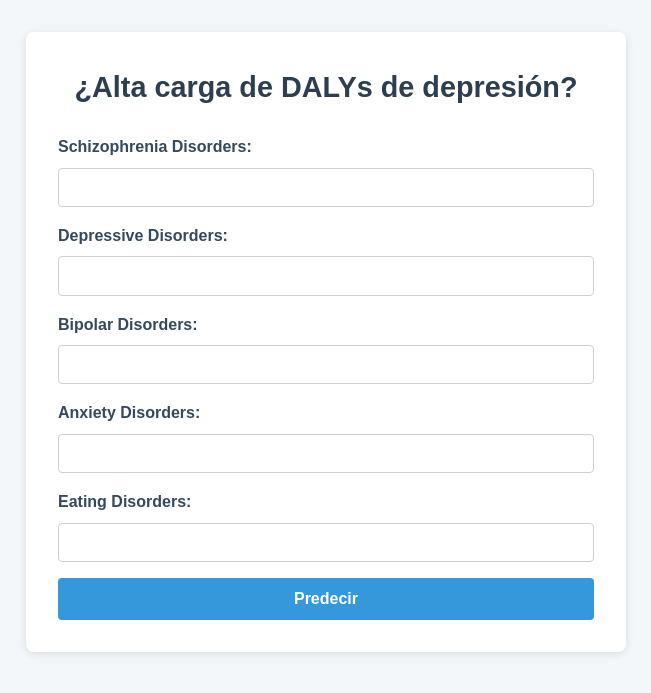
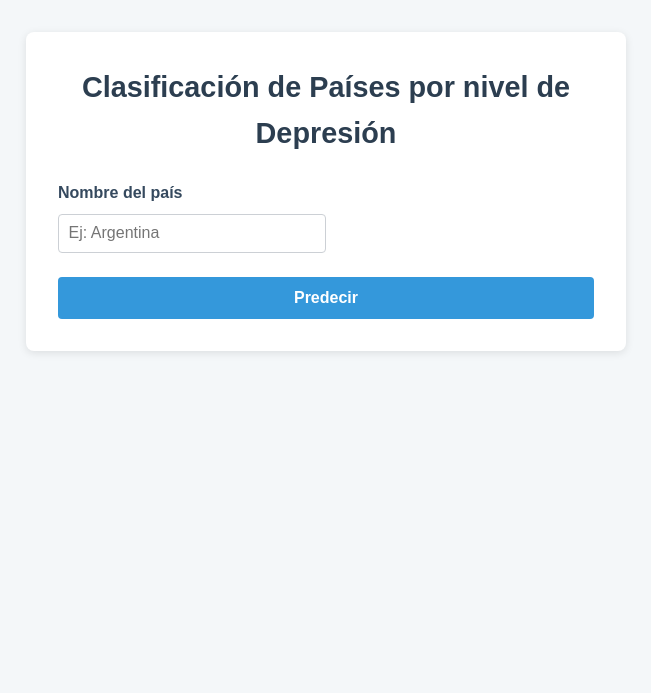
Before and after one commit to marie-adi/problema-clasificacion-g3, a FastAPI app: page / in a window 1280 px wide. Shown: the top 693 px of the page, without its empty margins (314-965 px from the left). Run offline with FastAPI, Linux system fonts and the light colour scheme; parts of the project's set-up code (start-up, migrations or seed data) failed here and were passed over.

Commit message:
feat:adjusting frontend

```diff
--- a/app/static/style.css
+++ b/app/static/style.css
@@ -37,10 +37,10 @@
     color: #35495e;
   }
 
-  form input[type="number"] {
-    width: 100%;
+  form input {
+    width: 50%;
     padding: 0.6rem;
-    margin-bottom: 1rem;
+    margin-bottom: 1.5rem;
     border: 1px solid #ccd0d5;
     border-radius: 4px;
     font-size: 1rem;
--- a/app/template/index.html
+++ b/app/template/index.html
@@ -3,30 +3,18 @@
 <head>
   <meta charset="UTF-8" />
   <meta name="viewport" content="width=device-width, initial-scale=1.0"/>
-  <title>Predicción de Alta Carga de DALYs Depresión</title>
+  <script src="/static/main.js"></script>
+  <title>Predicción del Nivel de Depresión por País</title>
   <link rel="stylesheet" href="/static/style.css" />
 </head>
 <body>
   <div class="container">
-    <h1>¿Alta carga de DALYs de depresión?</h1>
-    <form action="/predict" method="post">
-      <label for="schizophrenia_disorders">Schizophrenia Disorders:</label>
-      <input type="number" step="any" name="schizophrenia_disorders" id="schizophrenia_disorders" required />
-
-      <label for="depressive_disorders">Depressive Disorders:</label>
-      <input type="number" step="any" name="depressive_disorders" id="depressive_disorders" required />
-
-      <label for="bipolar_disorders">Bipolar Disorders:</label>
-      <input type="number" step="any" name="bipolar_disorders" id="bipolar_disorders" required />
-
-      <label for="anxiety_disorders">Anxiety Disorders:</label>
-      <input type="number" step="any" name="anxiety_disorders" id="anxiety_disorders" required />
-
-      <label for="eating_disorders">Eating Disorders:</label>
-      <input type="number" step="any" name="eating_disorders" id="eating_disorders" required />
-
-      <button type="submit">Predecir</button>
-    </form>
+    <h1>Clasificación de Países por nivel de Depresión</h1>
+       <form action="/predict" method="post">
+            <label for="country">Nombre del país</label>
+            <input type="text" name="country" placeholder="Ej: Argentina" required>
+            <button type="submit">Predecir</button>
+        </form>
   </div>
 </body>
 </html>
--- a/requirements.txt
+++ b/requirements.txt
@@ -53,6 +53,5 @@ typing-inspection==0.4.0
 typing_extensions==4.13.2
 tzdata==2025.2
 uvicorn==0.34.2
-uvloop==0.21.0
 watchfiles==1.0.5
 websockets==15.0.1
```
Also changed, not shown: app/static/main.js (added).
